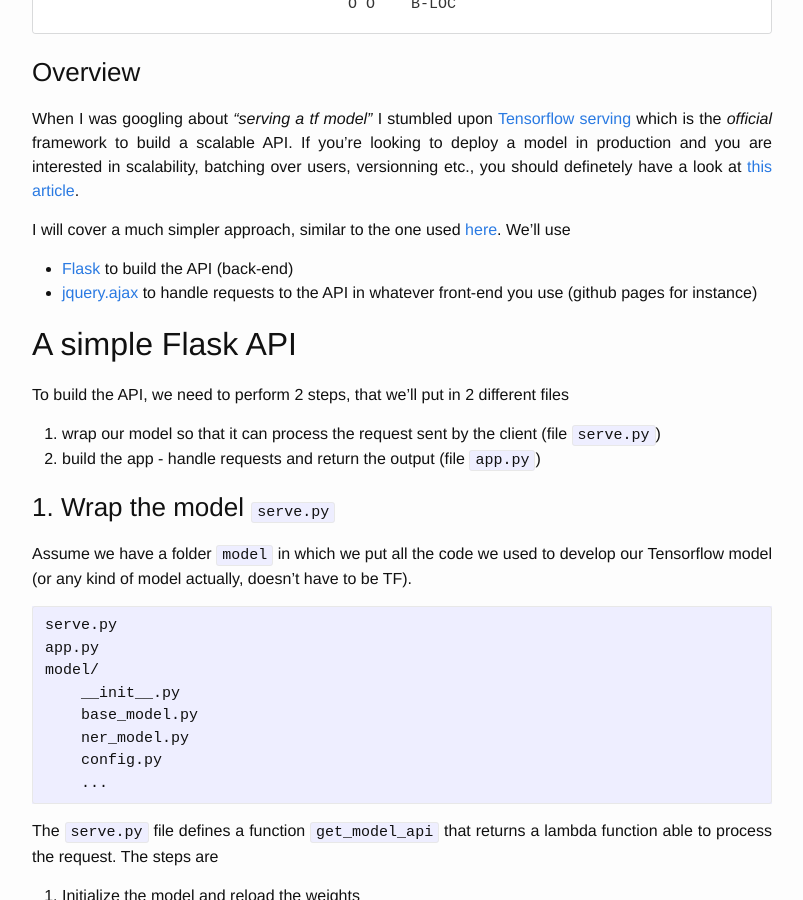
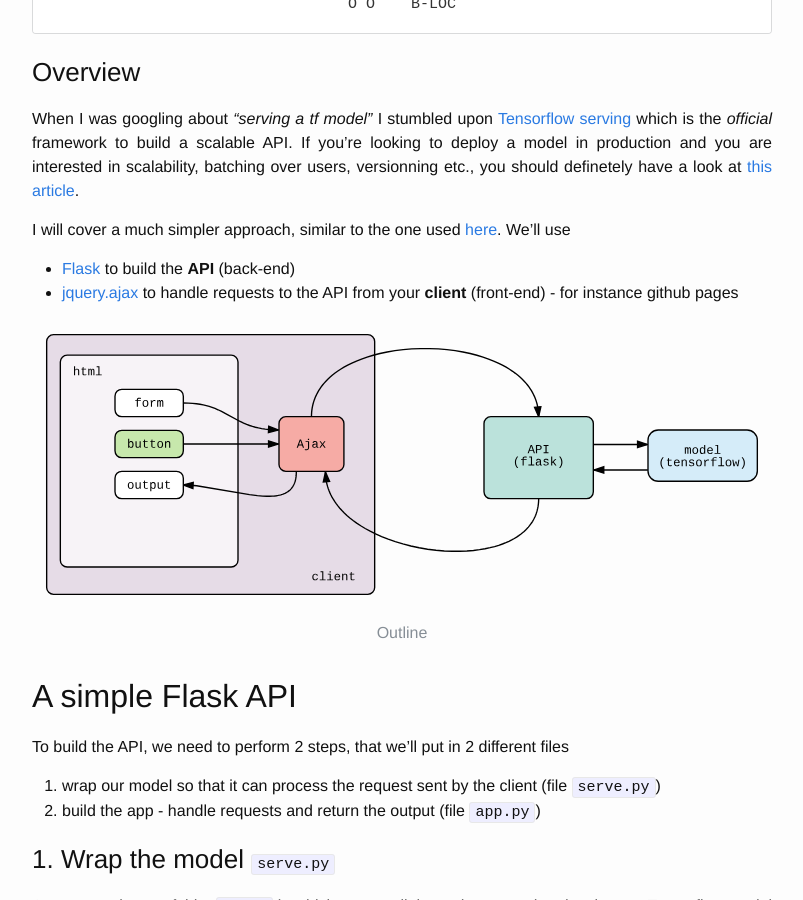
Before and after one commit to guillaumegenthial/guillaumegenthial.github.io, a Jekyll site: the page built from _posts/2017-11-19-serving.markdown, in a window 1280 px wide and 900 px high, scrolled down 698 px. Shown: the whole window, without its empty margins (238-1041 px from the left). Built offline with Jekyll 4.4.1, drawn with Linux system fonts in a browser that asks for light colours; nearby versions of some CDN libraries; comment, search, counter and statistics services are not loaded.

Commit message:
added outline for serving

```diff
--- a/_posts/2017-11-19-serving.markdown
+++ b/_posts/2017-11-19-serving.markdown
@@ -34,8 +34,10 @@ Our goal is to build an API that will look like
 When I was googling about *"serving a tf model"* I stumbled upon [Tensorflow serving](https://www.tensorflow.org/serving/) which is the *official* framework to build a scalable API. If you're looking to deploy a model in production and you are interested in scalability, batching over users, versionning etc., you should definetely have a look at [this article](https://towardsdatascience.com/how-to-deploy-machine-learning-models-with-tensorflow-part-1-make-your-model-ready-for-serving-776a14ec3198).
 
 I will cover a much simpler approach, similar to the one used [here](https://github.com/sugyan/tensorflow-mnist). We'll use
-- [Flask](http://flask.pocoo.org) to build the API (back-end)
-- [jquery.ajax](http://api.jquery.com/jquery.ajax/) to handle requests to the API in whatever front-end you use (github pages for instance)
+- [Flask](http://flask.pocoo.org) to build the __API__ (back-end)
+- [jquery.ajax](http://api.jquery.com/jquery.ajax/) to handle requests to the API from your __client__ (front-end) - for instance github pages
+
+{% include image.html url="/assets/serving/outline.svg" description="Outline" size="100%" %}
 
 ## A simple Flask API
 
```
Also changed, not shown: assets/serving/outline.svg (added).
